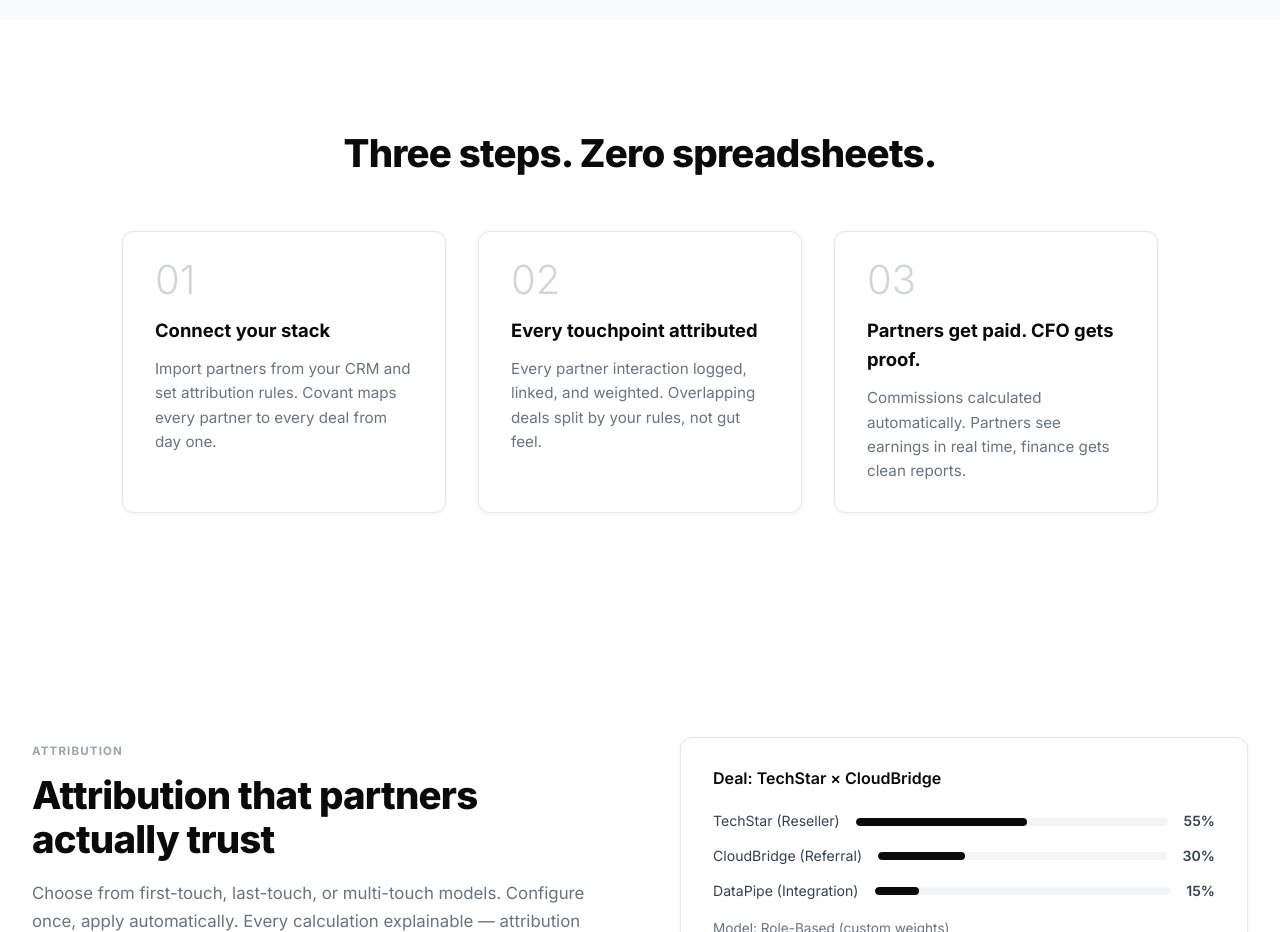
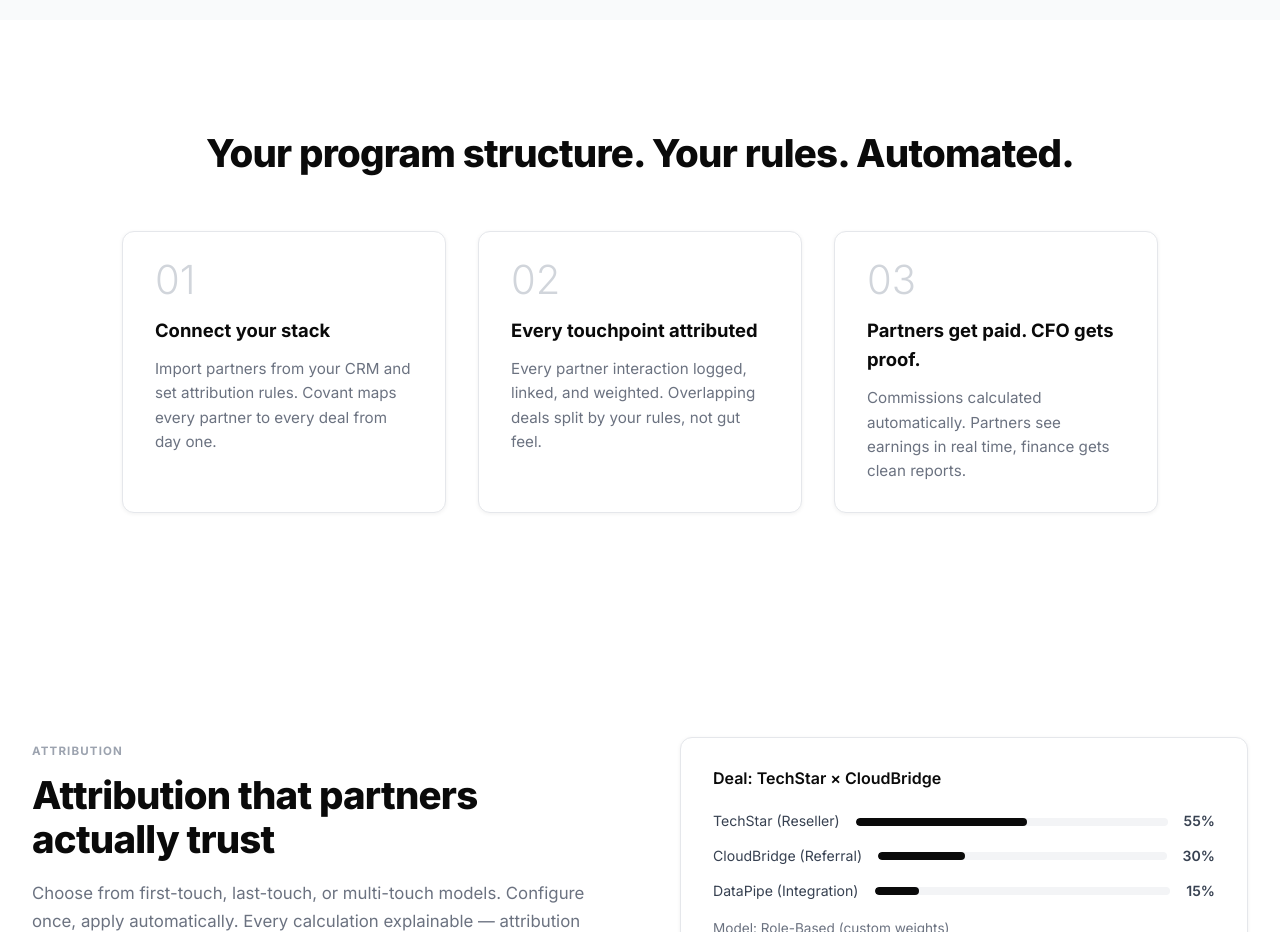
Before and after one commit to dylan3796/partner-attribution-ai, a Next.js app: page / in a window 1280 px wide. Shown: the part 1000-1932 px from the top of the page. Built offline with nearby package versions, Linux system fonts and the light colour scheme; no server answers.

Commit message:
copy: replace 'Three steps. Zero spreadsheets.' with 'Your program structure. Your rules. Automated.'

```diff
--- a/app/page.tsx
+++ b/app/page.tsx
@@ -148,7 +148,7 @@ export default function LandingPage() {
             marginBottom: "3.5rem",
             color: "#0a0a0a"
           }}>
-            Three steps. Zero spreadsheets.
+            Your program structure. Your rules. Automated.
           </h2>
 
           <div style={{ display: "grid", gridTemplateColumns: "repeat(auto-fit, minmax(280px, 1fr))", gap: "2rem", textAlign: "left" }}>
```
